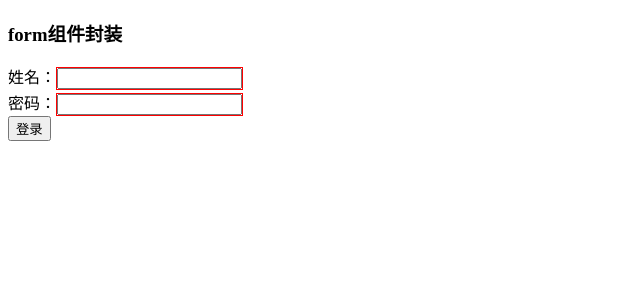
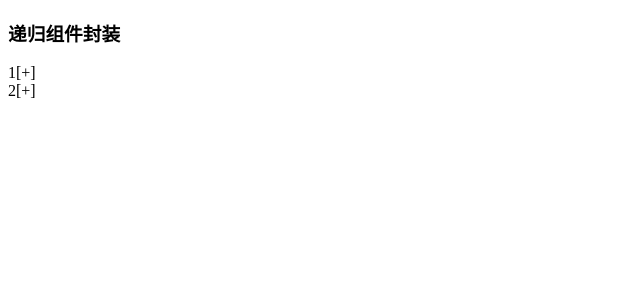
Before and after one commit to onezc/vue2_practice, a Vue app: page / in a window 1280 px wide. Shown: the top 300 px of the page, without its empty margins (0-640 px from the left). Built offline with nearby package versions, Linux system fonts and the light colour scheme.

Commit message:
递归组件简单tree实现

```diff
--- /dev/null
+++ b/src/components/tree/TreeNode.vue
@@ -0,0 +1,54 @@
+<template>
+  <div>
+    <div
+      :style="{ paddingLeft: level - 1 + 'em' }"
+      @click="toggle">
+      <label>{{ item.title }}</label>
+      <span v-if="isFolder">[{{ open ? '-' : '+' }}]</span>
+    </div>
+    <div v-show="open" v-if="isFolder">
+      <tree-node
+        v-for="data in item.children"
+        :key="data.title"
+        :item="data"
+        :level="level + 1">
+      </tree-node>
+    </div>
+    <!-- <h3>{{ item.title }}</h3> -->
+    <!-- <tree-node v-for="data in item.children" :key="data.title" :item="data"></tree-node> -->
+  </div>
+</template>
+
+<script>
+export default {
+  name: 'tree-node',
+  props: {
+    item: {
+      type: Object
+    },
+    level: {
+      type: Number,
+      default: 1
+    }
+  },
+  computed: {
+    isFolder() {
+      return this.item.children && this.item.children.length
+    }
+  },
+  data() {
+    return {
+      open: false
+    }
+  },
+  methods: {
+    toggle() {
+      this.open = !this.open
+    }
+  }
+}
+</script>
+
+<style lang="less" scoped>
+
+</style>
--- /dev/null
+++ b/src/components/tree/ZTree.vue
@@ -0,0 +1,22 @@
+<template>
+  <div>
+    <tree-node v-for="data in arr" :key="data.title" :item="data"></tree-node>
+  </div>
+</template>
+
+<script>
+import TreeNode from './TreeNode.vue'
+export default {
+  components: { TreeNode },
+  props: {
+    arr: {
+      type: Array,
+      required: true
+    }
+  }
+}
+</script>
+
+<style lang="less" scoped>
+
+</style>
--- a/src/router/index.js
+++ b/src/router/index.js
@@ -5,15 +5,17 @@ import VueRouter from 'vue-router'
 // slot使用
 // import SlotPage from '../views/SlotPage'
 // form 组件封装
-import FormPage from '../views/FormPage'
+// import FormPage from '../views/FormPage'
+// 递归组件封装
+import TreePage from '../views/TreePage'
 
 Vue.use(VueRouter)
 
 const routes = [
   {
     path: '/',
-    name: 'FormPage',
-    component: FormPage
+    name: 'TreePage',
+    component: TreePage
   }
   // {
   //   path: '/about',
--- /dev/null
+++ b/src/views/TreePage.vue
@@ -0,0 +1,53 @@
+<template>
+  <div>
+    <h3>递归组件封装</h3>
+    <z-tree :arr='arr'></z-tree>
+  </div>
+</template>
+
+<script>
+import ZTree from '../components/tree/ZTree.vue'
+export default {
+  components: { ZTree },
+  data() {
+    return {
+      arr: [
+        {
+          title: '1',
+          children: [
+            {
+              title: '1-1'
+            }
+          ]
+        },
+        {
+          title: '2',
+          children: [
+            {
+              title: '2-1'
+            },
+            {
+              title: '2-2',
+              children: [
+                {
+                  title: '2-2-1'
+                },
+                {
+                  title: '2-2-2'
+                }
+              ]
+            },
+            {
+              title: '2-3'
+            }
+          ]
+        }
+      ]
+    }
+  }
+}
+</script>
+
+<style lang="less" scoped>
+
+</style>
```
